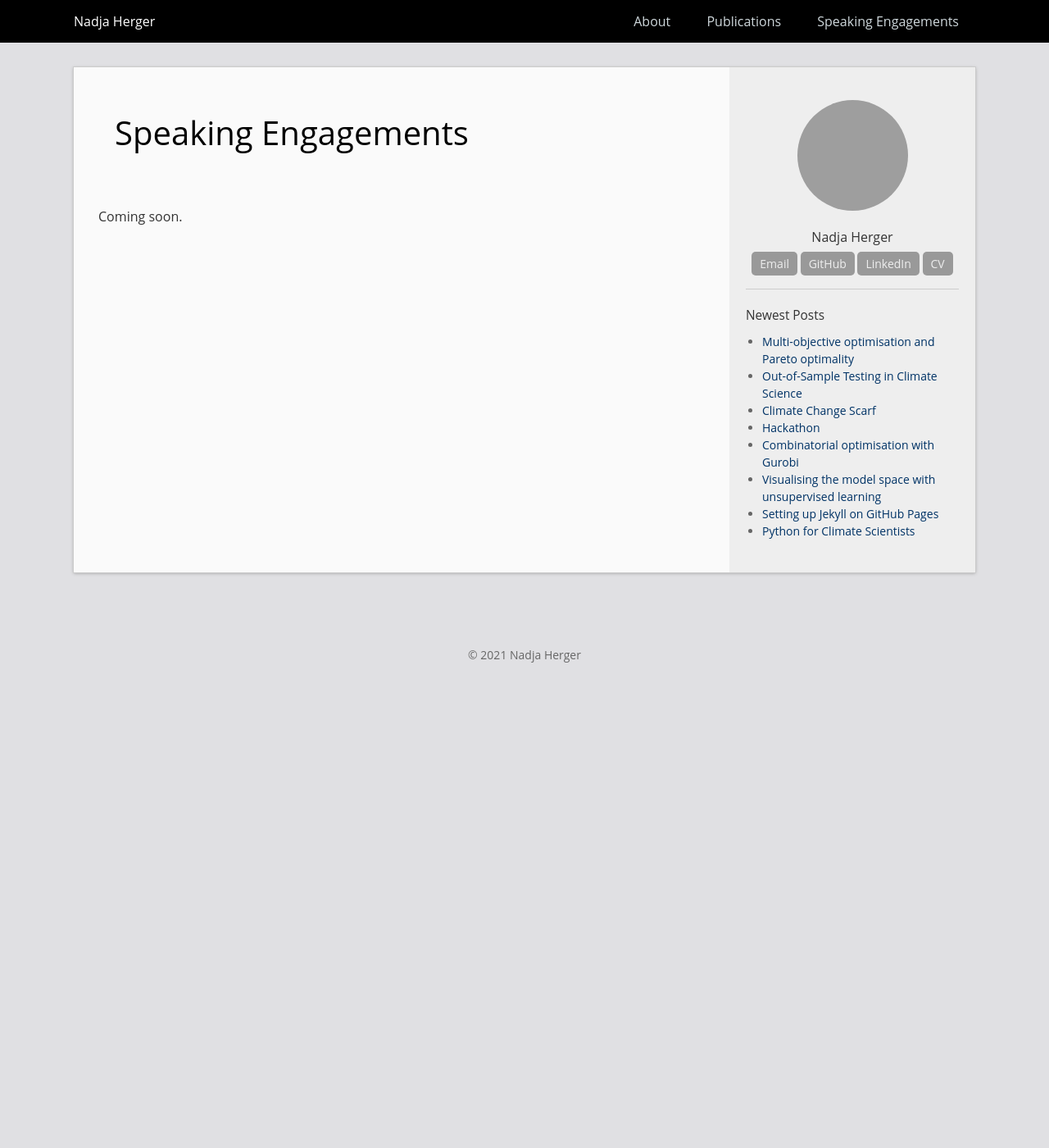
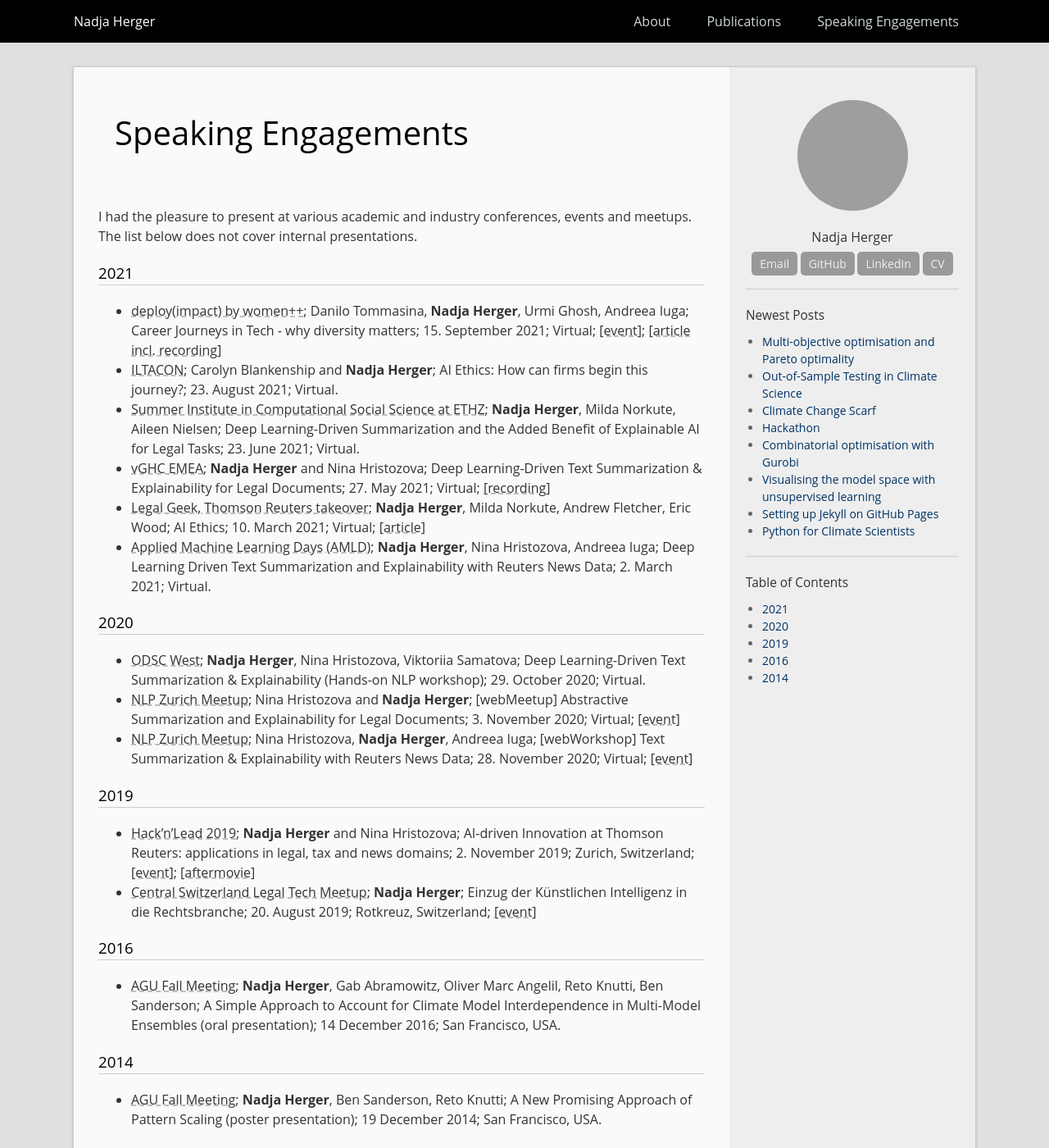
Before and after one commit to oliverangelil/oliverangelil.github.io, a Jekyll site: the page built from speaking.md, in a window 1280 px wide and 1400 px high. Shown: the whole window at 82% size. Built offline with Jekyll 4.4.1, drawn with Linux system fonts in a browser that asks for light colours; grey boxes are pictures that could not be loaded.

Commit message:
update speaking engagements

```diff
--- a/speaking.md
+++ b/speaking.md
@@ -5,4 +5,27 @@ permalink: /speaking/
 nocomments: true
 ---
 
-Coming soon.
+I had the pleasure to present at various academic and industry conferences, events and meetups. The list below does not cover internal presentations.
+
+### 2021
+* [deploy(impact) by women++](https://www.meetup.com/womenplusplus); Danilo Tommasina, **Nadja Herger**, Urmi Ghosh, Andreea Iuga; Career Journeys in Tech - why diversity matters; 15. September 2021; Virtual; [[event]](https://www.meetup.com/womenplusplus/events/280315547/); [[article incl. recording]](https://medium.com/womenplusplus/career-journeys-in-tech-a-women-webinar-6ef4da1d85de)
+* [ILTACON](https://www.iltacon.org/home); Carolyn Blankenship and **Nadja Herger**; AI Ethics: How can firms begin this journey?; 23. August 2021; Virtual.
+* [Summer Institute in Computational Social Science at ETHZ](https://sicss.io/2021/ethzurich/); **Nadja Herger**, Milda Norkute, Aileen Nielsen; Deep Learning-Driven Summarization and the Added Benefit of Explainable AI for Legal Tasks; 23. June 2021; Virtual.
+* [vGHC EMEA](https://ghc.anitab.org/ghc-emea-home); **Nadja Herger** and Nina Hristozova; Deep Learning-Driven Text Summarization & Explainability for Legal Documents; 27. May 2021; Virtual; [[recording]](https://players.brightcove.net/6180409581001/lat9UJFbI_default/index.html?videoId=6254790666001)
+* [Legal Geek, Thomson Reuters takeover](https://www.legalgeek.co/tr-takeover/); **Nadja Herger**, Milda Norkute, Andrew Fletcher, Eric Wood; AI Ethics; 10. March 2021; Virtual; [[article]](https://www.legalcurrent.com/insights-from-the-thomson-reuters-legal-geek-takeover-ai-ethics/)
+* [Applied Machine Learning Days (AMLD)](https://appliedmldays.org/); **Nadja Herger**, Nina Hristozova, Andreea Iuga; Deep Learning Driven Text Summarization and Explainability with Reuters News Data; 2. March 2021; Virtual.
+
+### 2020
+* [ODSC West](https://odsc.com/california/); **Nadja Herger**, Nina Hristozova, Viktoriia Samatova; Deep Learning-Driven Text Summarization & Explainability (Hands-on NLP workshop); 29. October 2020; Virtual.
+* [NLP Zurich Meetup](https://www.meetup.com/NLP-Zurich); Nina Hristozova and **Nadja Herger**; [webMeetup] Abstractive Summarization and Explainability for Legal Documents; 3. November 2020; Virtual; [[event]](https://www.meetup.com/NLP-Zurich/events/273995364/)
+* [NLP Zurich Meetup](https://www.meetup.com/NLP-Zurich); Nina Hristozova, **Nadja Herger**, Andreea Iuga; [webWorkshop] Text Summarization & Explainability with Reuters News Data; 28. November 2020; Virtual; [[event]](https://www.meetup.com/NLP-Zurich/events/274414707/)
+
+### 2019
+* [Hack’n’Lead 2019](https://www.womenplusplus.ch/hackandlead); **Nadja Herger** and Nina Hristozova; AI-driven Innovation at Thomson Reuters: applications in legal, tax and news domains; 2. November 2019; Zurich, Switzerland; [[event]](https://medium.com/womenplusplus/hackn-lead-2019-tech-talks-c78e06a219da); [[aftermovie]](https://www.youtube.com/watch?v=rqUxiwkd5A0&ab_channel=womenplusplus)
+* [Central Switzerland Legal Tech Meetup](https://www.meetup.com/SLTA-Central-Switzerland-Legal-Tech-Meetup); **Nadja Herger**; Einzug der Künstlichen Intelligenz in die Rechtsbranche; 20. August 2019; Rotkreuz, Switzerland; [[event]](https://www.meetup.com/SLTA-Central-Switzerland-Legal-Tech-Meetup/events/263769186/)
+
+### 2016
+* [AGU Fall Meeting](https://www.agu.org/Fall-Meeting); **Nadja Herger**, Gab Abramowitz, Oliver Marc Angelil, Reto Knutti, Ben Sanderson; A Simple Approach to Account for Climate Model Interdependence in Multi-Model Ensembles (oral presentation); 14 December 2016; San Francisco, USA.
+
+### 2014
+* [AGU Fall Meeting](https://www.agu.org/Fall-Meeting); **Nadja Herger**, Ben Sanderson, Reto Knutti; A New Promising Approach of Pattern Scaling (poster presentation); 19 December 2014; San Francisco, USA.
```
